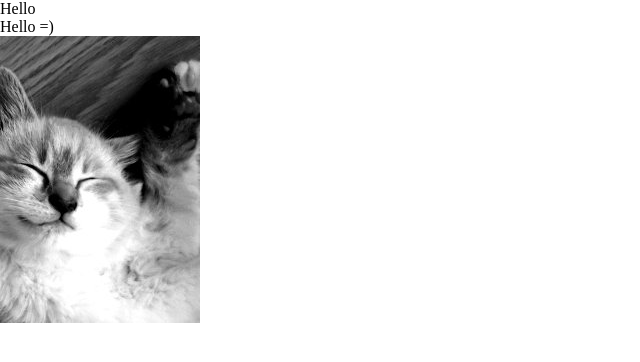
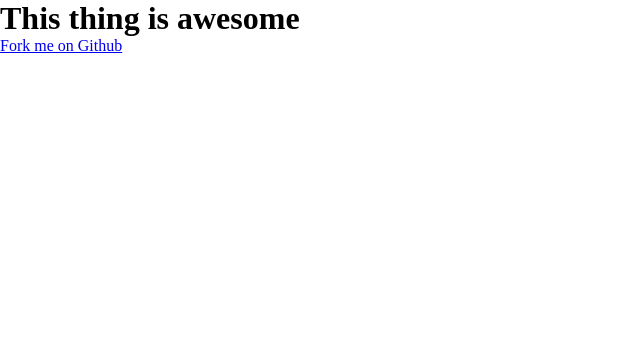
Before and after one commit to cmndo/motionharvest, a plain HTML site: page index.html in a window 1280 px wide. Shown: the whole page, without its empty margins (0-640 px from the left). Drawn offline with Linux system fonts and the light colour scheme; files whose address does not match are found by name.

Commit message:
next step in modularity

```diff
--- a/examples/catbox/bin.html
+++ /dev/null
@@ -1,6 +0,0 @@
-<div>
-	Hello =)
-	<p>
-		<div id="image_wrapper"/>
-	</p>
-</div>
--- a/index.html
+++ b/index.html
@@ -9,6 +9,12 @@
 <title>Motion Harvest - Mastermind JS</title>
 </head>
 <body>
-	<div id="root"/>
+	<p>
+		<h1>This thing is awesome</h1>
+		<a href="https://github.com/cmndo/motionharvest">Fork me on Github</a>
+	</p>
+	<p>
+		<div id="root"/>
+	</p>
 </body>
 </html>
--- a/js/controllers/interfacecontroller.js
+++ /dev/null
@@ -1,49 +0,0 @@
-define(['jquery', 'pubsub', 'stage'], function($, PubSub, root){
-
-	var base = "examples/catbox/";
-
-	var catbox;
-	var binLoaded = false;
-
-	$.get(base + "bin.html", function(data){
-		binLoaded = true;
-
-
-		root.append(data);
-		catbox = $('<div/>').css({
-			width: 200,
-			height: 287,
-			background: 'purple'
-		}).on('click', function(e){
-			PubSub.publish("BOX_CLICK", {working:true})
-		});
-	});
-	/*
-		Will examples/catbox/bin.html be loaded by the time the onComplete is finished?
-	*/
-
-
-
-	//the things you want the outside to be able to trigger go here
-	return {
-		build: function(){
-			//want to do anything before loading?
-			root.append("Hello<br/>");
-
-
-			PubSub.publish("Loader.PRELOAD_NEEDED", {
-				assets : [base +'cat.jpg'],
-				onComplete : function(e){
-					console.log(binLoaded);
-
-					catbox.append(e[0]);
-					root.append(catbox);
-				},
-				onProgress : function(e){
-					//maybe want to show a loading screen
-				}
-			});
-
-		}
-	}
-})
--- a/js/main.js
+++ b/js/main.js
@@ -11,20 +11,26 @@ curl({
 		//utils
 		"pubsub" : "utils/pubsub", //event wizardry
 		"mathutils": "utils/mathutils",
-		"stage": "utils/stage",
+		"root": "utils/root",
 
 		//controllers
 		"loader": "controllers/preloadcontroller",
-		"interface": "controllers/interfacecontroller"
+
+		//example
+		"cat_example": "examples/catbox/main"
 
 	}
-}, ['jquery', 'interface', 'pubsub', 'loader'], function($, Interface, PubSub, PreloadController) {
+}, ['jquery', 'pubsub', 'loader'], function($, PubSub, PreloadController) {
 	/*
 		Load up the UI.
 		Start loading lots of stuff.
 	*/
 	$(document).ready(function() {
-		Interface.build();
+
+		curl(['cat_example'], function(catExample){
+			catExample.build();
+		});
+
 	});
 
 });
--- a/js/utils/stage.js
+++ /dev/null
@@ -1,7 +0,0 @@
-define(['jquery'], function($){
-
-	//lets just do this once
-	var stage = $('#root');
-
-	return stage;
-});
```
Also changed, not shown: examples/cat.jpg (deleted), examples/catbox/cat.jpg (deleted).
